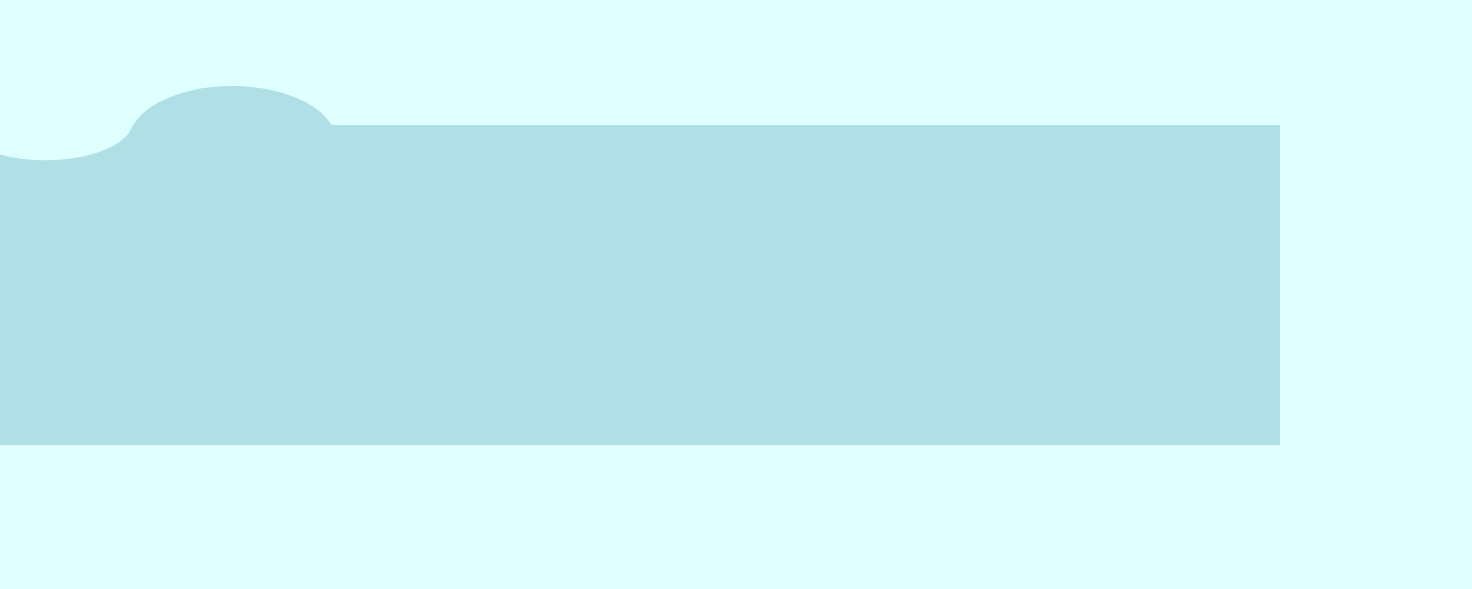
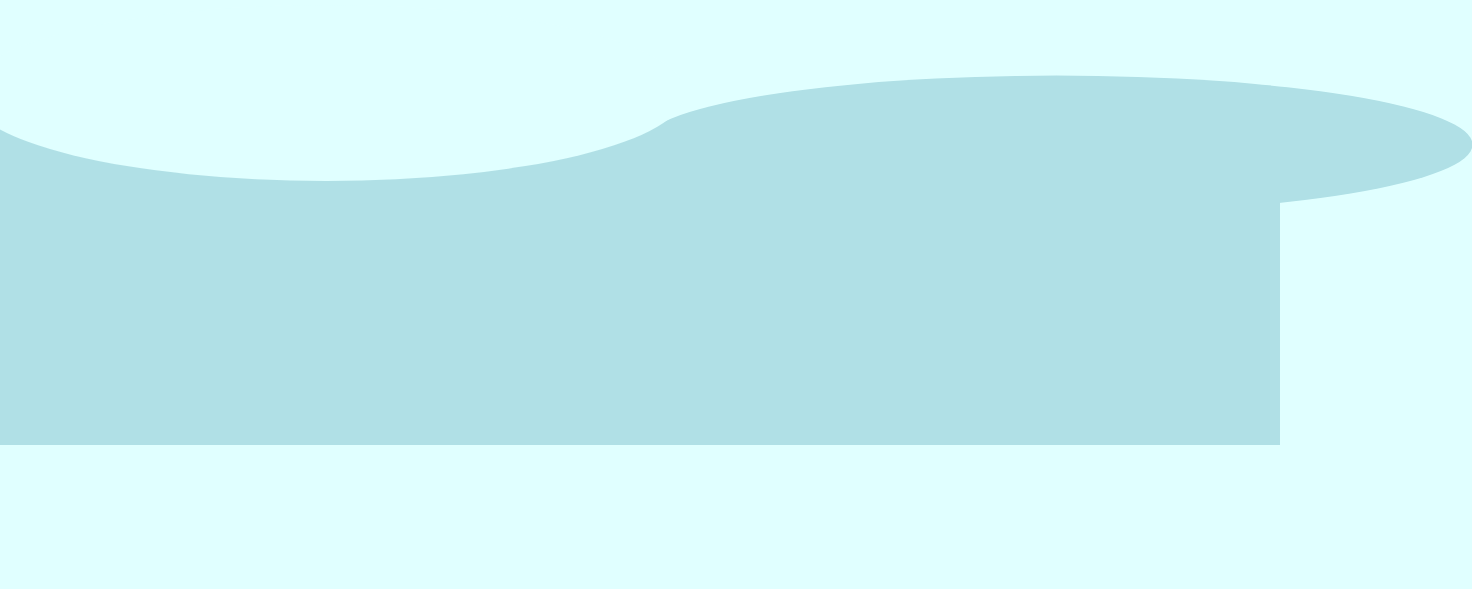
Before and after one commit to VioletViolaVi/wave-background, a plain HTML site: page index.html in a window 1280 px wide. Shown: the part 211-800 px from the top of the page, 1472 px wide, since content can reach past the window. Drawn offline with Linux system fonts and the light colour scheme.

Commit message:
make wave design responsive

```diff
--- a/styles.css
+++ b/styles.css
@@ -27,6 +27,18 @@ body {
   color: #008b8b;
 }
 
+@media (min-width: 700px) {
+  .title h1 {
+    font-size: 3.5rem;
+  }
+}
+
+@media (min-width: 1115px) {
+  .title h1 {
+    font-size: 4.5rem;
+  }
+}
+
 /*********************************************************** wavy pattern */
 .wavy-bg {
   position: absolute;
@@ -40,31 +52,61 @@ body {
   position: absolute;
   bottom: 16rem;
   left: -4px;
+  height: 7rem;
   width: 50%;
-  height: 7rem;
+}
+
+.wave-1::before,
+.wave-1::after {
+  content: "";
+  display: block;
+  position: absolute;
+  border-radius: 50%;
 }
 
 .wave-1::before {
-  content: "";
-  display: block;
-  position: absolute;
-  left: 1rem;
-  width: 11rem;
-  height: 5rem;
   background-color: #e0ffff;
-  border-radius: 50%;
+  left: 17%;
+  width: 108%;
+  height: 80%;
   transform: translate(-31%, 4%);
 }
 
 .wave-1::after {
-  content: "";
-  display: block;
-  position: absolute;
-  left: 11rem;
-  width: 13rem;
-  height: 7rem;
   background-color: #b0e0e6;
-  border-radius: 50%;
+  left: 116%;
+  height: 76%;
+  width: 117%;
   transform: translate(-21%, 8%);
   z-index: -1;
 }
+
+@media (min-width: 700px) {
+  .wave-1::before {
+    left: 20%;
+    height: 133%;
+    transform: translate(-27%, -28%);
+  }
+
+  .wave-1::after {
+    left: 122%;
+    height: 101%;
+    width: 134%;
+  }
+}
+
+@media (min-width: 1115px) {
+  .wave-1::before {
+    left: 18%;
+    height: 157%;
+    width: 112%;
+    transform: translate(-20%, -41%);
+  }
+
+  .wave-1::after {
+    left: 115%;
+    height: 123%;
+    width: 130%;
+    transform: translate(-11%, -1%);
+  }
+}
```
